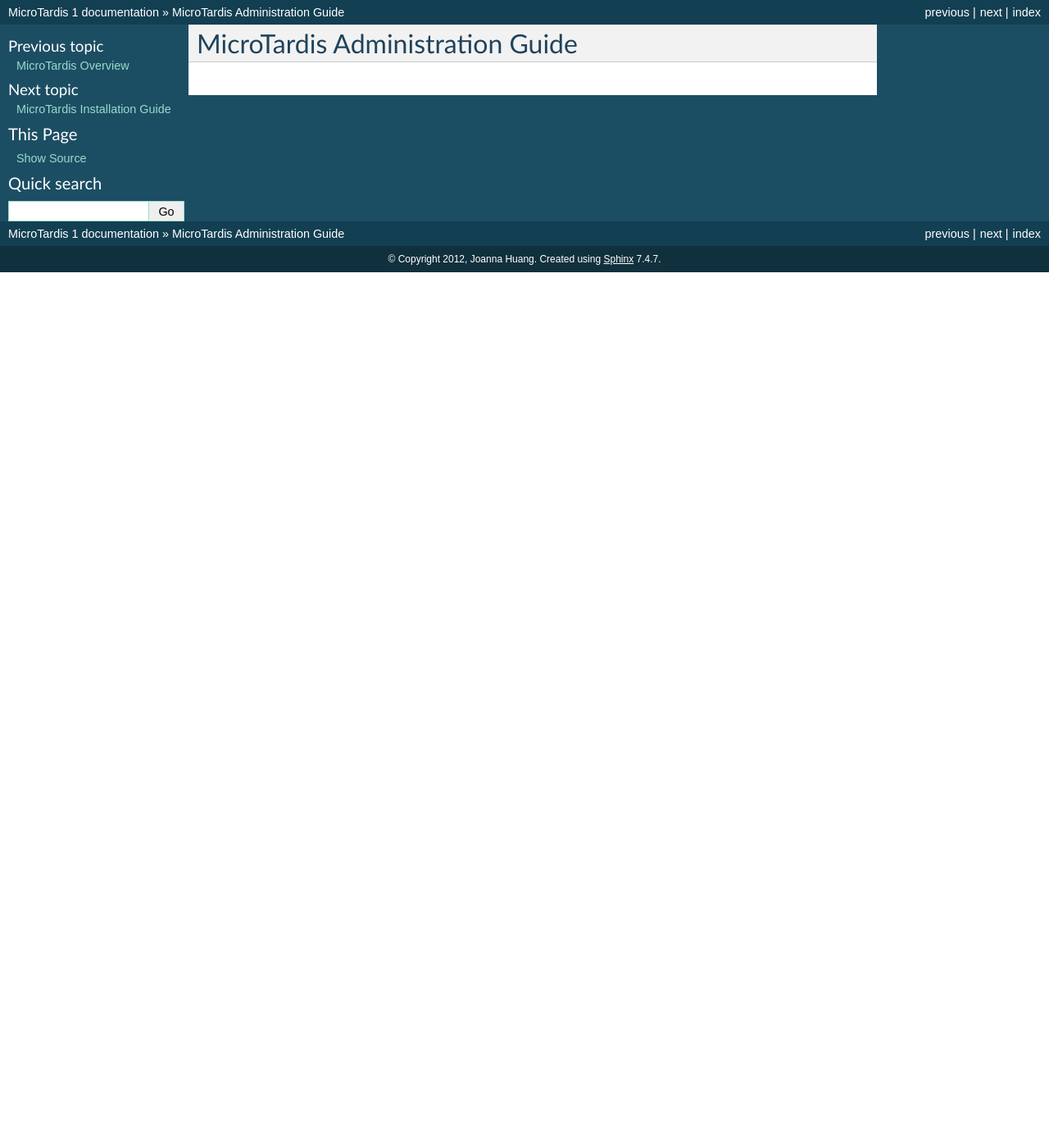
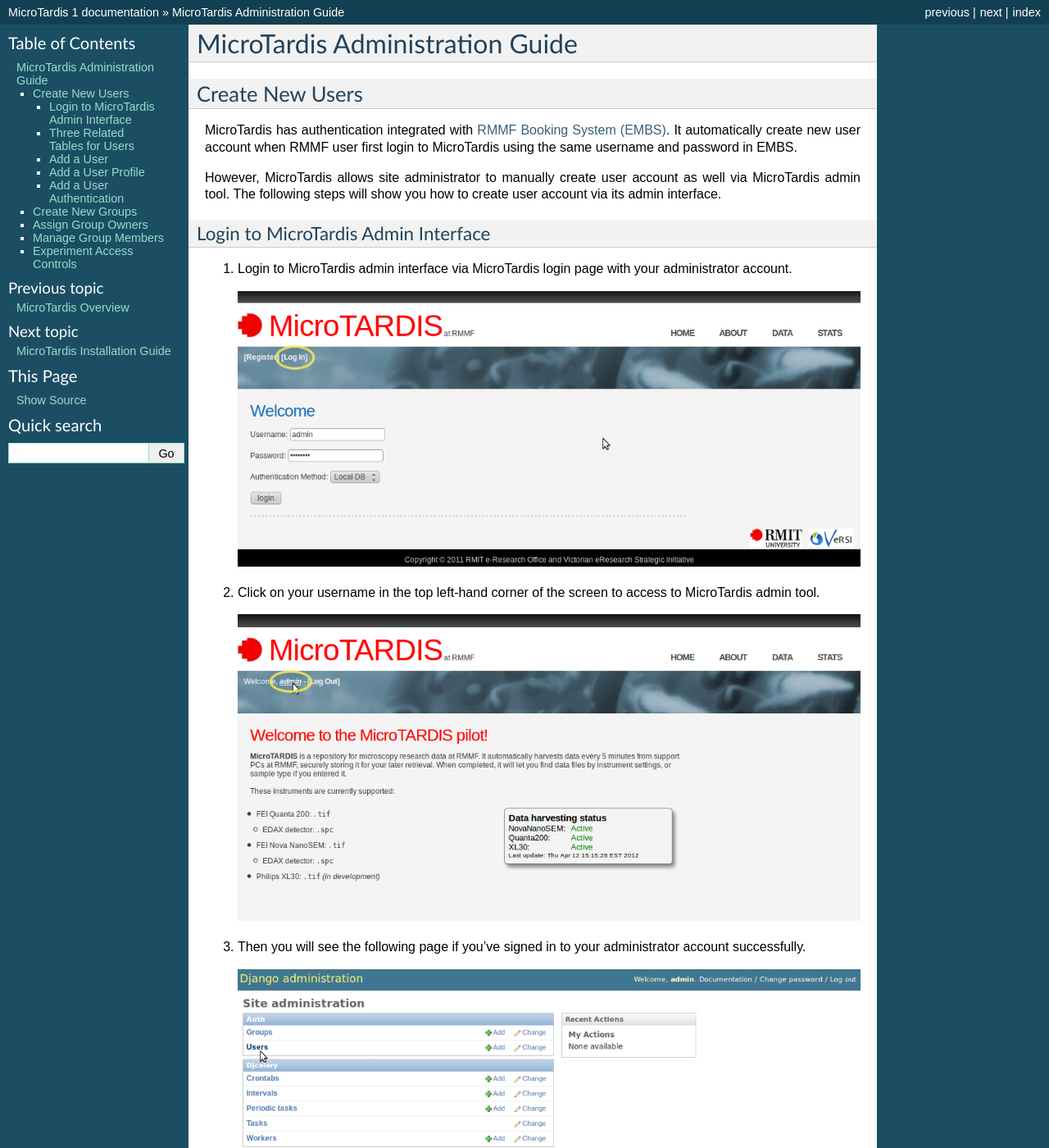
Before and after one commit to mytardis/microtardis, a Sphinx documentation site: the page built from docs/microtardis_administration.rst, in a window 1280 px wide and 1400 px high. Shown: the whole window at 82% size. Built offline with Sphinx 7.4.7, drawn with Linux system fonts in a browser that asks for light colours; some of the changed text lies outside the part shown.

Commit message:
updated administrator guide of creating new users.

```diff
--- a/docs/microtardis_administration.rst
+++ b/docs/microtardis_administration.rst
@@ -1,2 +1,142 @@
 MicroTardis Administration Guide
 ================================
+
+Create New Users
+----------------
+MicroTardis has authentication integrated with
+`RMMF Booking System (EMBS) <http://embs.set.rmit.edu.au/mebookings.php>`_. It
+automatically create new user account when RMMF user first login to MicroTardis
+using the same username and password in EMBS.
+
+However, MicroTardis allows site administrator to manually create user account
+as well via MicroTardis admin tool. The following steps will show you how to
+create user account via its admin interface.
+
+Login to MicroTardis Admin Interface
+^^^^^^^^^^^^^^^^^^^^^^^^^^^^^^^^^^^^
+#. Login to MicroTardis admin interface via MicroTardis login page with your administrator account.
+
+   .. image:: _static/createuser_admin_login.png
+
+#. Click on your username in the top left-hand corner of the screen to access to MicroTardis admin tool.
+
+   .. image:: _static/createuser_link_to_admin_tool.png
+
+#. Then you will see the following page if you've signed in to your administrator account successfully.
+
+   .. image:: _static/createuser_admin_tool.png
+
+Three Related Tables for Users
+^^^^^^^^^^^^^^^^^^^^^^^^^^^^^^
+You will have to add objects into the following three different tables to complete the process of creating a user account.
+
+   * Users
+   * User profiles
+   * User authentications
+
+The following subsections will provide more details.
+
+Add a User
+^^^^^^^^^^
+#. First of all, find **Users** in **Auth** table and click on it.
+
+   .. image:: _static/createuser_users_table.png
+
+#. Then you will see the following page showing **Users** table. Click on **Add user** in the top right-hand corner of the screen.
+
+   .. image:: _static/createuser_create_user_link.png
+
+#. Input username and assign a temporary password to the user. Click on **Save** button in the bottom right-hand corner to create a user object.
+
+   .. image:: _static/createuser_save_user.png
+
+#. Continue to edit user's personal info,
+
+   .. image:: _static/createuser_user_personal_info.png
+
+#. Tick the checkbox of **Staff status** to mark the user as a *staff* member if need be. Once the user is marked as a *staff* member, and thus is allowed access to the admin interface.
+
+   .. image:: _static/createuser_staff.png
+
+#. Tick the checkbox of **Superuser status** to mark the user as a *superuser* member if need be. Once the user is marked as a *superuser* member, and thus is assigned all permissions.
+
+   .. image:: _static/createuser_superuser.png
+
+#. Assign basic access permissions to the user. Three basic user permissions are recommended,
+
+   * Can add experiment
+   * Can change experiment
+   * Can change experiment acl
+
+   to allow users to create/edit their own experiments and manage experiment access.
+
+#. Select the three basic access permissions from **Available user permissions** box,
+
+   .. image:: _static/createuser_choose_basic_user_permission.png
+
+#. Click on the *right arrow button* right next to the **Available user permissions** box.
+
+   .. image:: _static/createuser_assign_basic_user_permission.png
+
+#. Then you will see the chosen permissions are on the **Chosen user permissions** box.
+
+   .. image:: _static/createuser_chosen_user_permissions.png
+
+#. Leave everything else as default, then click on **Save** button on the same page to finish editing user's info and basic permissions.
+
+   .. image:: _static/createuser_save_user_info_and_permission.png
+
+Add a User Profile
+^^^^^^^^^^^^^^^^^^
+
+#. Go back to MicroTardis admin interface home page. Find **User profiles** in **Tardis_Portal** table and click on it.
+
+   .. image:: _static/createuser_user_profiles_table.png
+
+#. Then you will see the following page showing **User profiles** table. Click on **Add user profile** in the top right-hand corner of the screen.
+
+   .. image:: _static/createuser_create_user_profile_link.png
+
+#. Choose the user that you just created, then click on **Save** button in the bottom right-hand corner to create a user profile object.
+
+   .. image:: _static/createuser_save_user_profile.png
+
+Add a User Authentication
+^^^^^^^^^^^^^^^^^^^^^^^^^
+#. Go back to MicroTardis admin interface home page. Find **User authentications** in **Tardis_Portal** table and click on it.
+
+   .. image:: _static/createuser_user_authentications_table.png
+
+#. Then you will see the following page showing **User authentications** table. Click on **Add user authentication** in the top right-hand corner of the screen.
+
+   .. image:: _static/createuser_create_user_authentication_link.png
+
+#. Choose the **UserProfile** that you just created, give a **Username**, and specify **AuthenticationMethod** with **localdb**. Then click on **Save** button in the bottom right-hand corner to create a user authentication object.
+
+   .. image:: _static/createuser_save_user_authentication.png
+
+
+Create New Groups
+----------------------
+Group is a mechanism to allow user to share experiences and associated
+datasets/datafiles with other ones in the same group. Regular users don't have
+permission to create groups. Only site administrators and superusers can do it.
+
+#. Go back to MicroTardis admin interface home page. Find **Groups** in **Auth** table and click on it.
+
+   .. image:: _static/createuser_user_authentications_table.png
+
+
+Assign Group Owners
+-------------------
+You have two ways to assign an administrator/owner to a group
+
+1. via MicroTardis web portal
+
+2. via MicroTardis admin tool
+
+Manage Group Members
+--------------------
+
+Experiment Access Controls
+--------------------------
```
Also changed, not shown: docs/_static/createuser_admin_login.png (added), docs/_static/createuser_admin_tool.png (added), docs/_static/createuser_assign_basic_user_permission.png (added), docs/_static/createuser_choose_basic_user_permission.png (added), docs/_static/createuser_chosen_user_permissions.png (added), docs/_static/createuser_create_user_authentication_link.png (added), docs/_static/createuser_create_user_link.png (added), docs/_static/createuser_create_user_profile_link.png (added), docs/_static/createuser_link_to_admin_tool.png (added), docs/_static/createuser_save_user.png (added), docs/_static/createuser_save_user_authentication.png (added), docs/_static/createuser_save_user_info_and_permission.png (added), docs/_static/createuser_save_user_profile.png (added), docs/_static/createuser_staff.png (added), 5 more files.
